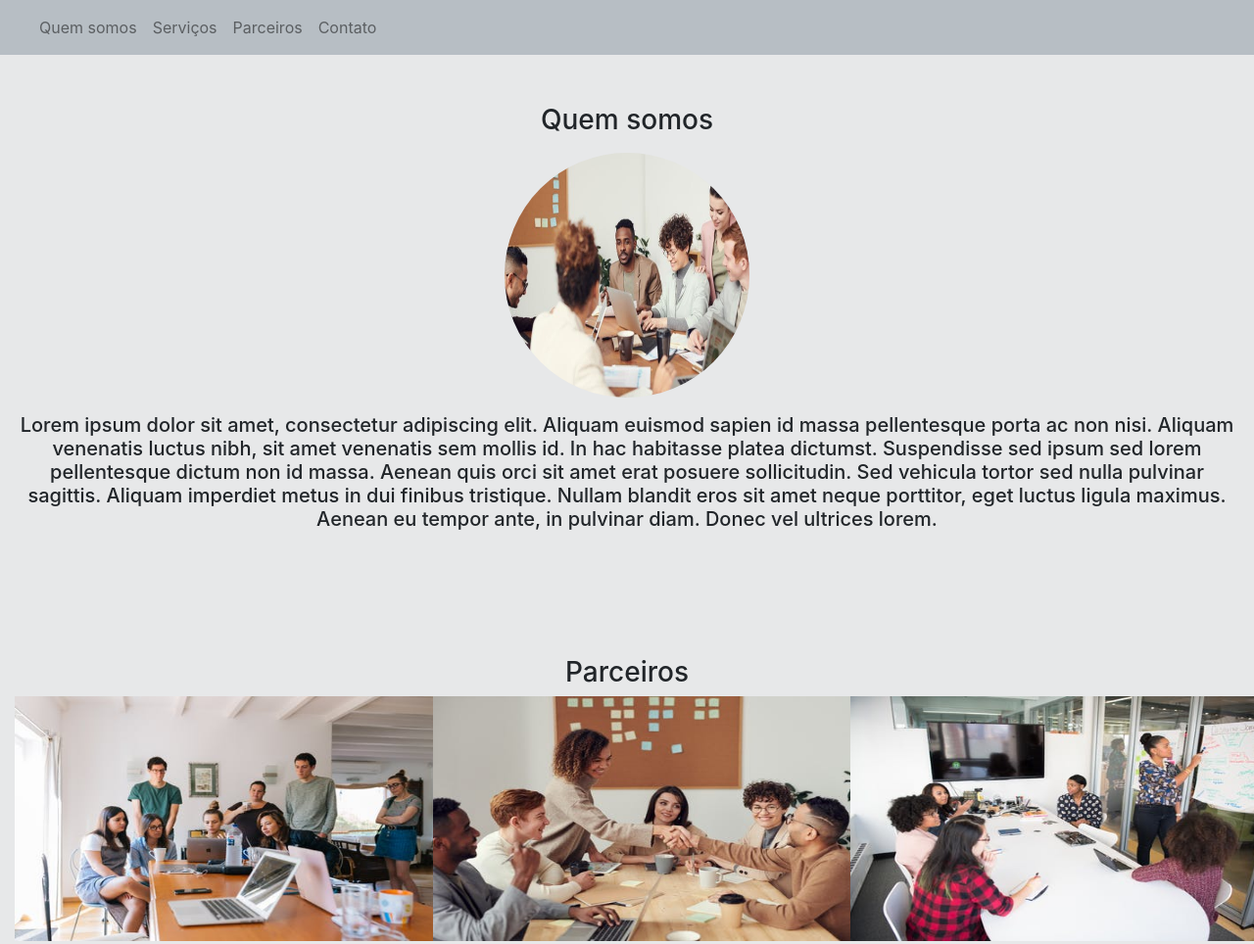
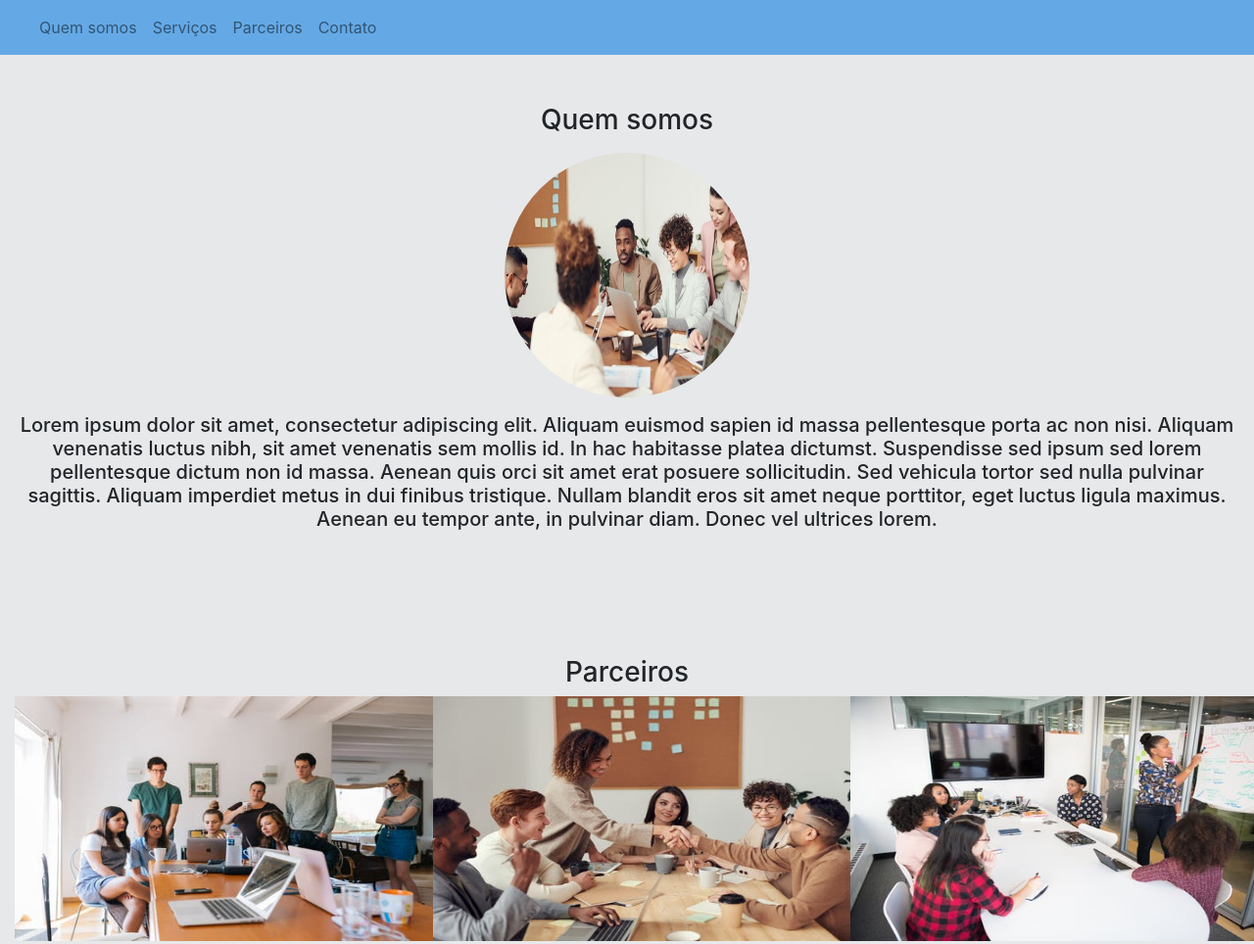
Before and after one commit to EdmarSantosM/dio-web, a plain HTML site: page index.html in a window 1280 px wide. Shown: the top 964 px of the page at 98% size. Drawn offline with Linux system fonts and the light colour scheme.

Commit message:
Alterado a cor  da  barra / menu de  navegação

```diff
--- a/css/style.css
+++ b/css/style.css
@@ -1,5 +1,5 @@
 .navbar{
-    background-color: rgb(183, 190, 196);
+    background-color: rgb(100, 169, 230);
 }
 
 .quem-somos{
```
